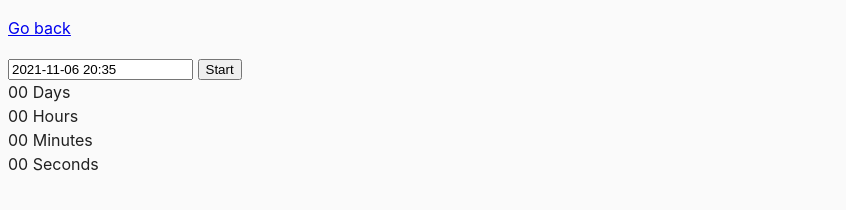
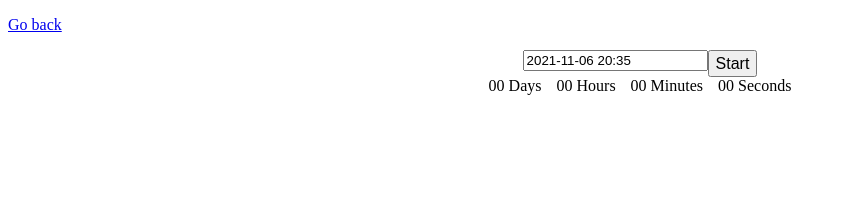
Before and after one commit to ITigor1985/goit-js-hw-09, a website built with Parcel: page src/02-timer.html in a window 1280 px wide. Shown: the whole page, without its empty margins (0-846 px from the left). Built offline with nearby package versions, Linux system fonts and the light colour scheme.

Commit message:
выловил время

```diff
--- a/src/02-timer.html
+++ b/src/02-timer.html
@@ -4,14 +4,15 @@
     <meta charset="UTF-8" />
     <meta name="viewport" content="width=device-width, initial-scale=1.0" />
     <title>Countdown timer</title>
-    <link rel="stylesheet" href="css/common.css" />
+    <!-- <link rel="stylesheet" href="css/common.css" /> -->
   </head>
   <body>
     <p><a href="index.html">Go back</a></p>
-
+    <div class="container">
+      <div class="inpute">
         <input type="text" id="datetime-picker" />
         <button type="button" data-start>Start</button>
-
+      </div>
       <div class="timer">
         <div class="field">
           <span class="value" data-days>00</span>
@@ -30,7 +31,8 @@
           <span class="label">Seconds</span>
         </div>
       </div>
-
+      <script src="./index.js"></script>
       <script src="js/02-timer.js"></script>
+    </div>
   </body>
 </html>
--- a/src/css/common.css
+++ b/src/css/common.css
@@ -1,4 +1,4 @@
-* {
+/* * {
   box-sizing: border-box;
 }
 
@@ -15,4 +15,4 @@ body {
 img {
   display: block;
   max-width: 100%;
-}
+} */
--- a/src/js/02-timer.js
+++ b/src/js/02-timer.js
@@ -1,15 +1,22 @@
 import flatpickr from 'flatpickr';
 import 'flatpickr/dist/flatpickr.min.css';
 
-const inputeEl = document.querySelector("input[type=text]");
+const inputeEl = document.querySelector('input[type=text]');
 const options = {
   enableTime: true,
   time_24hr: true,
   defaultDate: new Date(),
   minuteIncrement: 1,
   onClose(selectedDates) {
-      console.log(selectedDates[0]);
+    const endTime = selectedDates[0].getTime();
+    const startTime = options.defaultDate.getTime();
+    if (startTime > endTime) {
+      alert('Please choose a date in the future');
+    }
+    console.log(startTime);
+    console.log(endTime);
   },
 };
-flatpickr("#datetime-picker", options);
-console.log(inputeEl)
+const fp = flatpickr('#datetime-picker', options);
+
+//console.log(fp.selectedDates);
--- /dev/null
+++ b/src/sass/_timer.scss
@@ -0,0 +1,32 @@
+.container {
+  padding-left: 15px;
+  padding-right: 15px;
+  max-width: 480px;
+  width: 479px;
+  margin: 0 auto;
+}
+.flatpickr-input.flatpickr-mobile {
+  font-size: 1rem;
+  margin-bottom: 50px;
+  margin-right: 15px;
+}
+button {
+  font-size: 1rem;
+  height: 27px;
+}
+.inpute {
+  display: flex;
+  justify-content: center;
+  align-items: flex-start;
+}
+.timer {
+  font-size: 1rem;
+  display: flex;
+  justify-content: center;
+}
+.field {
+  margin-right: 15px;
+  &:last-child {
+    margin-right: 0;
+  }
+}
--- a/src/sass/main.scss
+++ b/src/sass/main.scss
@@ -4,4 +4,4 @@
  */
 
 // Стили для файла с примером HTML-фрагмента
-@import './example';
+@import './timer';
```
Also changed, not shown: src/index.html (+2 -1 lines), src/sass/_example.scss (deleted, +0 -27 lines). Lines whose indentation alone changed are shown as unchanged.
